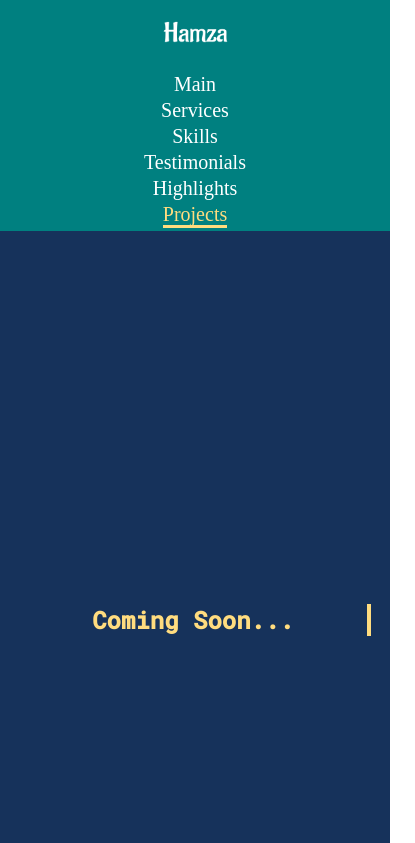
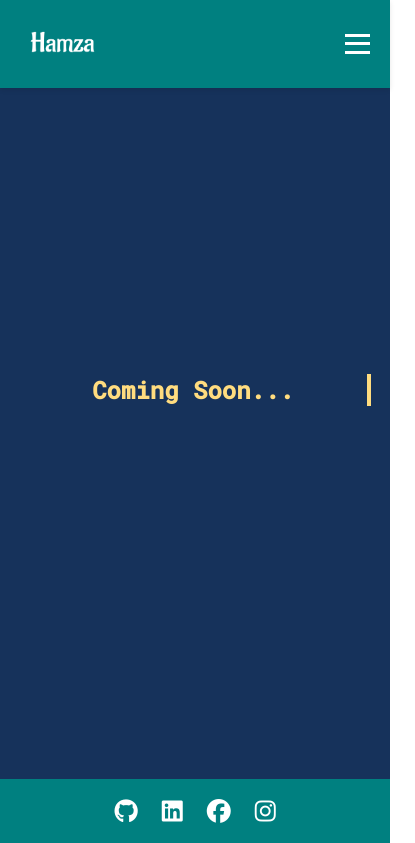
Before and after one commit to HamzaZamil/Hamza-Zamil-Portfolio, a plain HTML site: page projects.html in a window 390 px wide. Shown: the top 843 px of the page, 415 px wide, since content can reach past the window. Drawn offline with Linux system fonts and the light colour scheme.

Commit message:
edit the nav bar (burger menu)

```diff
--- a/projectStyle.css
+++ b/projectStyle.css
@@ -6,35 +6,109 @@
 html {
   scroll-behavior: smooth;
 }
-
 header {
-  width: 100%;
-  background-color: teal;
-}
-.container-one {
-  height: 65px;
   display: flex;
   justify-content: space-between;
+  align-items: center;
+  padding: 10px 20px;
+  background-color: teal;
+  color: #fff;
+  position: fixed;
+  top: 0;
+  left: 0;
+  width: 100%;
+  z-index: 1000;
+  box-shadow: 0px 2px 5px rgba(0, 0, 0, 0.1);
 
-  align-items: center;
 }
 
-.nav-section nav ul {
-  list-style-type: none;
+.logo img {
+  width: 85px;
+}
+
+nav {
+  position: relative;
+}
+
+.burger-menu {
+  display: none;
+  cursor: pointer;
+  flex-direction: column;
+  justify-content: space-between;
+  height: 20px;
+}
+
+.burger-menu .line {
+  width: 25px;
+  height: 3px;
+  background-color: #fff;
+}
+
+.nav-links {
+  list-style: none;
   display: flex;
+  margin: 0;
+
 }
-.nav-section nav ul li a {
+
+.nav-links li {
+  margin: 0 15px;
+}
+
+.nav-links li a {
+  color: #fff;
   text-decoration: none;
-  color: #ffffff;
-  font-size: 1.25em;
-  margin-right: 50px;
-  transition: 0.3 ease;
-  border-bottom: 3px solid transparent;
+  padding: 5px 0;
+
 }
-.nav-section a:hover,
-.nav-section a.active {
+
+.nav-links li a:hover {
   color: #ffdc7f;
+
   border-bottom: 3px solid #ffdc7f;
+
+}
+
+/* Mobile Styles */
+@media (max-width: 768px) {
+  .burger-menu {
+    display: flex;
+  }
+
+  .nav-links {
+    display: none;
+    position: fixed;
+
+    top: 80px;
+
+    left: 0;
+
+    width: 100vw;
+
+    flex-direction: column;
+    background-color: teal;
+    border-radius: 0;
+    padding: 10px 0;
+    z-index: 999;
+
+    box-shadow: 0px 4px 8px rgba(0, 0, 0, 0.1);
+
+  }
+
+  .nav-links.active {
+    display: flex;
+  }
+
+  .nav-links li {
+    margin: 10px 0;
+    text-align: center;
+  }
+
+  .nav-links li a {
+    display: block;
+    width: 100%;
+    padding: 10px 0;
+  }
 }
 
 .container {
@@ -42,7 +116,6 @@ header {
   margin: 0;
   padding: 0;
   font-family: "Roboto Mono", monospace;
-  /* background: linear-gradient(135deg, #282c34, #20232a); */
   background-color: #16325b;
   background-size: 400% 400%;
   animation: gradientBackground 15s ease infinite;
@@ -59,16 +132,11 @@ header {
   white-space: nowrap;
   overflow: hidden;
   border-right: 4px solid #ffdc7f;
-  /* width: 0; */
   animation: typing 3s steps(15, end) forwards,
     blink-caret 0.75s step-end infinite;
 }
 
-/* @keyframes gradientBackground {
-    0% { background-position: 0% 50%; }
-    50% { background-position: 100% 50%; }
-    100% { background-position: 0% 50%; }
-  } */
+
 
 @keyframes typing {
   from {
@@ -128,29 +196,9 @@ footer {
 
 /* Responsive Design */
 @media only screen and (max-width: 768px) {
-  .container-one {
-    flex-direction: column;
-    height: auto;
-  }
-  .nav-section{
-    width: 100%;
-    margin-left: 50px;
-  }
-  .nav-section nav ul {
-    flex-direction: column;
-    gap: 3px;
-    padding: 5px;
-    align-items: center;
 
-    /* margin-top: 20px; */
-  }
-  header {
-    width: 100%;
-    background-color: teal;
-  }
   .container {
-    /* margin-top: 10px; */
-    /* margin: auto; */
+
     min-height: calc(100vh - 65px);
   }
   .typing-animation {
--- a/projects.html
+++ b/projects.html
@@ -23,24 +23,24 @@
     <main>
       <section>
           <header>
-          <div class="container-one">
             <div class="logo">
-              <img src="./assets/Logo.png" alt="" width="85" />
+              <img src="./assets/Logo.png" alt="Logo" width="85" />
             </div>
-            <div class="nav-section">
             <nav>
-                <ul>
-                  <li><a href="./index.html">Main</a></li>
+              <div class="burger-menu" id="burger-menu">
+                <div class="line"></div>
+                <div class="line"></div>
+                <div class="line"></div>
+              </div>
+              <ul id="nav-links" class="nav-links">
+                <li><a href="index.html">Main</a></li>
                 <li><a href="index.html#services">Services</a></li>
                 <li><a href="index.html#skills">Skills</a></li>
                 <li><a href="index.html#testimonials">Testimonials</a></li>
                 <li><a href="index.html#highlight">Highlights</a></li>
-                  <li><a href="#" class="active">Projects</a></li>
+                <li><a href="./projects.html">Projects</a></li>
               </ul>
             </nav>
-            </div>
-          </div>
-        </header>
       </section>
       <section>
         <div class="container">
@@ -72,5 +72,6 @@
       </footer>
       <section></section>
     </main>
+    <script src="script.js"></script>
   </body>
 </html>
--- a/style.css
+++ b/style.css
@@ -3,6 +3,7 @@
   margin: 0;
   padding: 0;
 }
+
 html {
   scroll-behavior: smooth;
 
@@ -10,6 +11,7 @@ html {
   font-weight: 500;
   font-style: normal;
 }
+
 body {
   position: relative;
 }
@@ -88,87 +90,109 @@ body {
 
 /* this is the header section  */
 header {
-    width: 100%;
-    background-color: teal;
-    position: fixed;
-    z-index: 11;
-  }
-
-  .container-one {
-    height: 65px;
   display: flex;
   justify-content: space-between;
   align-items: center;
+  padding: 10px 20px;
+  background-color: teal;
+  color: #fff;
+  position: fixed;
+  top: 0;
+  left: 0;
   width: 100%;
-    padding: 0 20px; /* Add some padding to align the content better */
+  z-index: 1000;
+  box-shadow: 0px 2px 5px rgba(0, 0, 0, 0.1);
+
 }
 
-  .logo {
-    flex: 1;
+.logo img {
+  width: 85px;
 }
 
-  .nav-section nav ul {
-    list-style-type: none;
+nav {
+  position: relative;
+}
+
+.burger-menu {
+  display: none;
+  cursor: pointer;
+  flex-direction: column;
+  justify-content: space-between;
+  height: 20px;
+}
+
+.burger-menu .line {
+  width: 25px;
+  height: 3px;
+  background-color: #fff;
+}
+
+.nav-links {
+  list-style: none;
   display: flex;
   margin: 0;
-    padding: 0;
+
 }
 
-  .nav-section nav ul li a {
-    text-decoration: none;
-    color: #ffffff;
-    margin-right: 42px;
-    transition: 0.3s ease;
-    border-bottom: 3px solid transparent;
+.nav-links li {
+  margin: 0 15px;
 }
 
-  .nav-section a:hover {
-    color: #ffdc7f;
-    border-bottom: 3px solid #ffdc7f;
+.nav-links li a {
+  color: #fff;
+  text-decoration: none;
+  padding: 5px 0;
+
 }
 
-  /* Styles for the burger menu */
-  .burger {
-    display: none;
-    cursor: pointer;
-    font-size: 1.5em;
-    color: #ffffff;
+.nav-links li a:hover {
+  color: #ffdc7f;
+
+  border-bottom: 3px solid #ffdc7f;
+
 }
 
-  .burger i {
-    transition: transform 0.3s ease;
+/* Mobile Styles */
+@media (max-width: 768px) {
+  .burger-menu {
+    display: flex;
   }
 
-  /* Media query for mobile */
-  @media (max-width: 768px) {
-    .nav-section nav ul {
+  .nav-links {
     display: none;
+    position: fixed;
+
+    top: 80px;
+
+    left: 0;
+
+    width: 100vw;
+
     flex-direction: column;
     background-color: teal;
-      position: absolute;
-      top: 65px;
-      right: 0;
-      width: 100%;
+    border-radius: 0;
+    padding: 10px 0;
+    z-index: 999;
+
+    box-shadow: 0px 4px 8px rgba(0, 0, 0, 0.1);
+
+  }
+
+  .nav-links.active {
+    display: flex;
+  }
+
+  .nav-links li {
+    margin: 10px 0;
     text-align: center;
   }
 
-    .nav-section nav ul.show {
-      display: flex;
-    }
-
-    .nav-section nav ul li {
-      margin: 15px 0;
-    }
-
-    .burger {
+  .nav-links li a {
     display: block;
-    }
-
-    .logo {
-      flex: none; /* Remove flex-grow on logo in mobile */
+    width: 100%;
+    padding: 10px 0;
   }
 }
-
 
 /* end of header section */
 
@@ -180,7 +204,6 @@ header {
   justify-content: center;
   min-height: 100vh;
   gap: 100px;
-  /* padding: 20px; */
   width: 100%;
 }
 
@@ -191,21 +214,26 @@ header {
   margin: 10px 0px 0px 75px;
   object-fit: cover;
 }
+
 .text-one h1 {
   font-size: 4em;
 }
+
 span {
   color: teal;
 }
+
 .text-one h3 {
   font-size: 3em;
   margin-bottom: 1rem;
 }
+
 .positions span::before {
   content: "Software Developer";
   color: teal;
   animation: words 10s infinite;
 }
+
 .positions span::after {
   content: "";
   height: 100%;
@@ -219,48 +247,49 @@ span {
 }
 
 @keyframes words {
+
   0%,
   25% {
     content: "Web Developer";
   }
+
   26%,
   50% {
     content: "Script Writer";
   }
+
   51%,
   75% {
     content: "Software Developer";
   }
+
   76%,
   100% {
     content: "Full Stack Developer";
   }
 }
+
 .text-one p {
   line-height: 1.5em;
   margin-right: 80px;
 }
 
 .container-three {
-  background: linear-gradient(
-    90deg,
+  background: linear-gradient(90deg,
       rgba(255, 255, 255, 1) 44%,
-    rgba(0, 128, 128, 0.6336659663865547) 100%
-  );
+      rgba(0, 128, 128, 0.6336659663865547) 100%);
   width: 100%;
   height: 100vh;
   padding-top: 10px;
-  /* padding: 5px; */
+
 }
+
 .container-three h1 {
   text-align: center;
   margin-top: 125px;
 
-  /* padding-top: 10%; */
-  /* margin-bottom: 60px; */
-  /* position: relative; */
-  /* font-size: 2.25em; */
 }
+
 .container-three h1::after {
   content: "";
   background-color: teal;
@@ -271,20 +300,9 @@ span {
   left: 50%;
   transform: translateX(-50%);
 }
-/* .row {
-  display: grid;
-  grid-template-columns: repeat(auto-fit, minmax(20px, 1fr));
 
-   grid-template-columns:  repeat(3, 1fr);
-   align-items: center;
-  justify-items: center;
-} */
 .row {
-  /* display: grid;
-    grid-template-columns: repeat(3, 1fr);
-    align-items: center;
-    justify-items: center;
-    justify-content: center; */
+
   display: flex;
   flex-wrap: wrap;
   gap: 25px;
@@ -305,19 +323,23 @@ span {
   transition: transform 0.5s, background 0.5s;
   width: 25%;
 }
+
 .service i {
   font-size: 40px;
   margin-bottom: 15px;
   color: teal;
 }
+
 .service h2 {
   margin-bottom: 8px;
 }
+
 .service:hover {
   background-color: teal;
   color: #ffffff;
   transform: scale(1);
 }
+
 .service:hover i {
   color: white;
 }
@@ -328,7 +350,8 @@ span {
   background: white;
   width: 100%;
 }
-.container-four h1{
+
+.container-four h1 {
   margin-top: 125px
 }
 
@@ -340,6 +363,7 @@ span {
   position: relative;
 
 }
+
 .title::after {
   content: "";
   background-color: teal;
@@ -350,6 +374,7 @@ span {
   left: 50%;
   transform: translateX(-50%);
 }
+
 .list {
   display: grid;
   grid-template-columns: repeat(3, 1fr);
@@ -358,18 +383,21 @@ span {
   text-align: center;
   padding: 0 80px;
   font-size: 1.25em;
-  /* any help here please  */
+
   height: 91vh;
 }
+
 .skill-box {
   padding: 16px;
   color: black;
-  /* cursor: pointer; */
+
 }
-.skill-box:hover > .skill-name::after,
-.skill-box:hover > .skill-name::before {
+
+.skill-box:hover>.skill-name::after,
+.skill-box:hover>.skill-name::before {
   width: 35px;
 }
+
 .skill-name::before {
   content: "";
   position: absolute;
@@ -380,18 +408,20 @@ span {
   background-color: teal;
   transition: 1s;
 }
+
 .skill-name {
   display: flex;
   flex-direction: column;
   align-items: center;
   padding: 8px;
-  /* margin-bottom: 8px; */
   position: relative;
 }
+
 .icons-one i {
   font-size: 40px;
   color: teal;
 }
+
 .skill-name h3 {
   margin: 10px;
 }
@@ -400,11 +430,6 @@ span {
 
 /* testimonials section  */
 .container-five {
-  /* background: linear-gradient(
-    90deg,
-    rgba(255, 255, 255, 1) 44%,
-    rgba(0, 128, 128, 0.6336659663865547) 100%
-  ); */
   background-color: rgb(237, 237, 237);
   height: 100vh;
   margin: auto;
@@ -412,15 +437,18 @@ span {
   text-align: center;
   place-items: center;
 }
+
 .container-five .text-two h2 {
   font-size: 1.5em;
   margin-top: 70px;
 }
+
 .container-five .text-two h1 {
   position: relative;
   margin-bottom: 36px;
   font-size: 2.5em;
 }
+
 .container-five .text-two h1::after {
   position: absolute;
   content: "";
@@ -439,8 +467,8 @@ span {
   flex-wrap: wrap;
   justify-content: center;
 }
+
 .person {
-  /* max-width: 30%; */
   width: 30%;
   margin: 10px;
   box-shadow: 2px 2px 5px grey;
@@ -449,9 +477,11 @@ span {
   transition: 0.5s;
   background-color: #fff;
 }
+
 .person:hover {
   box-shadow: 2px 2px 10px grey;
 }
+
 .person img {
   width: 100px;
   height: 100px;
@@ -459,16 +489,19 @@ span {
   border: 1px solid grey;
   border-radius: 50%;
 }
+
 .person .name {
   text-transform: uppercase;
   font-size: 1.2em;
   margin: 10px 0;
 }
+
 .person .rating {
   margin: 10px 0;
   color: orange;
   font-size: 20px;
 }
+
 .person .description {
   padding: 25px;
   font-style: italic;
@@ -486,6 +519,7 @@ span {
   padding: 20px;
   margin: auto;
 }
+
 .title-two {
   text-align: center;
   font-size: 20px;
@@ -494,6 +528,7 @@ span {
   margin-bottom: 30px;
   margin-top: 70px;
 }
+
 .title-two::after {
   content: "";
   background-color: teal;
@@ -513,6 +548,7 @@ span {
   align-items: center;
   justify-content: center;
 }
+
 .highlight-item {
   height: 180px;
   text-align: center;
@@ -527,12 +563,15 @@ span {
   width: 60%;
   line-height: 2rem;
 }
+
 .highlight-item h2 {
   color: black;
 }
+
 .highlight-item p {
   color: black;
 }
+
 .highlight-item a {
   color: teal;
   border: 0;
@@ -543,6 +582,7 @@ span {
   text-align: center;
   width: 100%;
 }
+
 .highlight-item:hover {
   background-color: rgb(143, 155, 155);
 }
@@ -591,43 +631,50 @@ footer {
     height: auto;
     justify-content: center;
   }
+
   .nav-section {
     width: 100%;
     margin-left: 50px;
   }
+
   .nav-section nav ul {
     flex-direction: column;
     gap: 3px;
-    /* justify-content: center; */
     align-items: center;
   }
+
   .container-two {
     flex-direction: column;
     height: auto;
     align-items: center;
     justify-content: center;
   }
+
   .my-pic img {
     width: 250px;
     height: 250px;
     border-radius: 50%;
     margin: 0;
   }
+
   .text-one {
     text-align: center;
   }
+
   .text-one h1 {
     font-size: 2em;
-    /* margin-top: 100px; */
-    /* line-height: ; */
+
   }
+
   span {
     color: teal;
   }
+
   .text-one h3 {
     font-size: 1em;
     margin-bottom: 1rem;
   }
+
   .text-one p {
     line-height: 1.25em;
     margin-right: 0px;
@@ -638,13 +685,7 @@ footer {
     height: auto;
     padding: 15px;
   }
-  /* .container-three h1 {
-    text-align: center;
-    padding-top: 0;
-    margin-bottom: 15px;
-    position: relative;
-    font-size: 9em;
-  } */
+
   .row {
 
     display: flex;
@@ -653,7 +694,8 @@ footer {
     align-items: center;
     justify-content: center;
   }
-  .service{
+
+  .service {
     width: 100%;
   }
 
@@ -662,12 +704,14 @@ footer {
     width: 100%;
     height: 100vh;
   }
+
   .title {
     text-align: center;
     font-size: 20px;
     padding: 7px;
     position: relative;
   }
+
   .list {
     display: grid;
     grid-template-columns: repeat(3, 1fr);
@@ -676,21 +720,22 @@ footer {
     /* any help here please  */
     height: 81vh;
   }
+
   .skill-box {
     padding: 16px;
     color: black;
   }
+
   .container-five {
-    background: linear-gradient(
-      90deg,
+    background: linear-gradient(90deg,
         rgba(255, 255, 255, 1) 44%,
-      rgba(0, 128, 128, 0.6336659663865547) 100%
-    );
+        rgba(0, 128, 128, 0.6336659663865547) 100%);
     height: auto;
     margin: auto;
     padding: 32px 16px;
     text-align: center;
   }
+
   .container-five .text-two h2 {
     font-size: 1.5em;
   }
@@ -700,11 +745,13 @@ footer {
     margin-bottom: 36px;
     font-size: 2.5em;
   }
+
   .section-grid {
     display: grid;
     grid-template-columns: repeat(3, 1fr);
     gap: 2rem;
   }
+
   .section-card {
     position: relative;
     isolation: isolate;
@@ -715,6 +762,7 @@ footer {
     box-shadow: 5px 5px 10px rgba(0, 0, 0, 0.1);
     transition: 0.3s;
   }
+
   #testimonials {
     display: block;
   }
@@ -726,6 +774,7 @@ footer {
     width: 100%;
     height: auto;
   }
+
   .person {
     width: 100%;
   }
@@ -739,6 +788,7 @@ footer {
   body {
     width: 100%;
   }
+
   .person {
     width: 90%;
   }
```
Also changed, not shown: index.html (+20 -49 lines), script.js (added, +8 -0 lines). Lines whose indentation alone changed are shown as unchanged.
